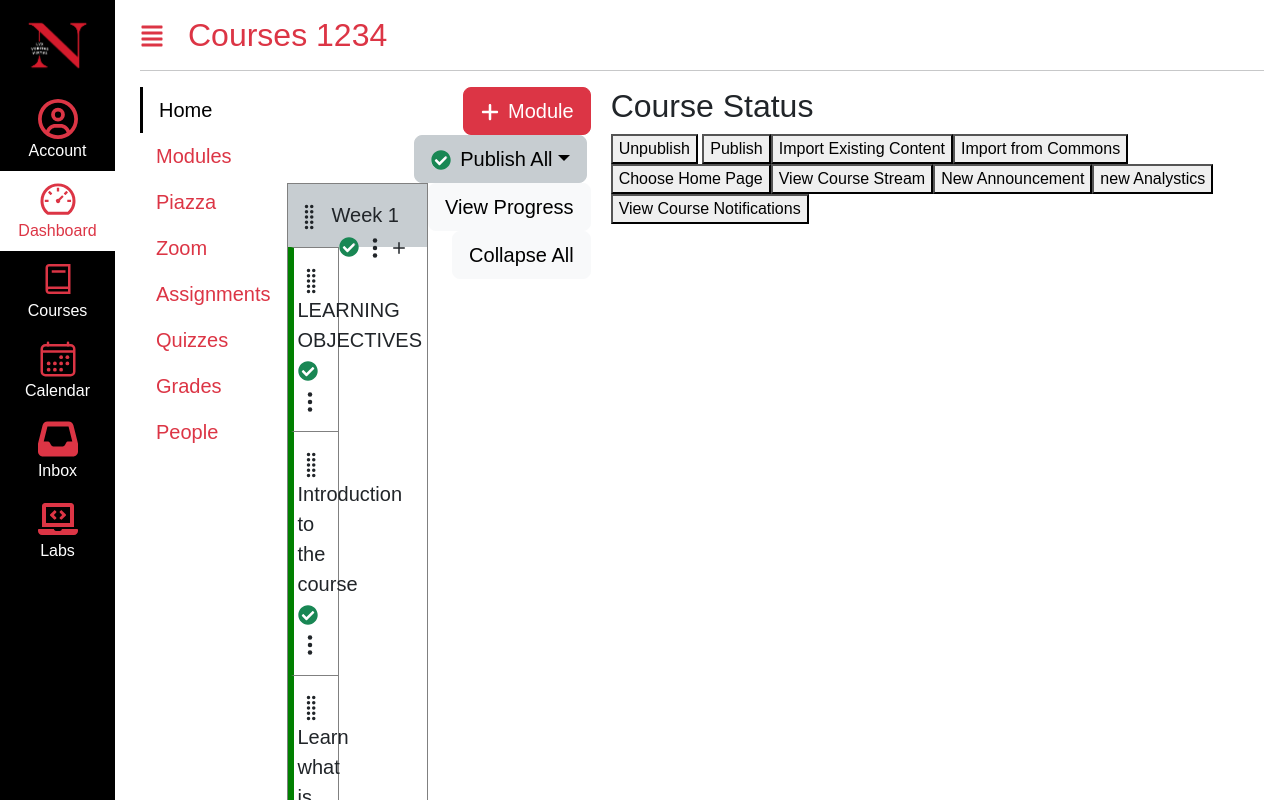
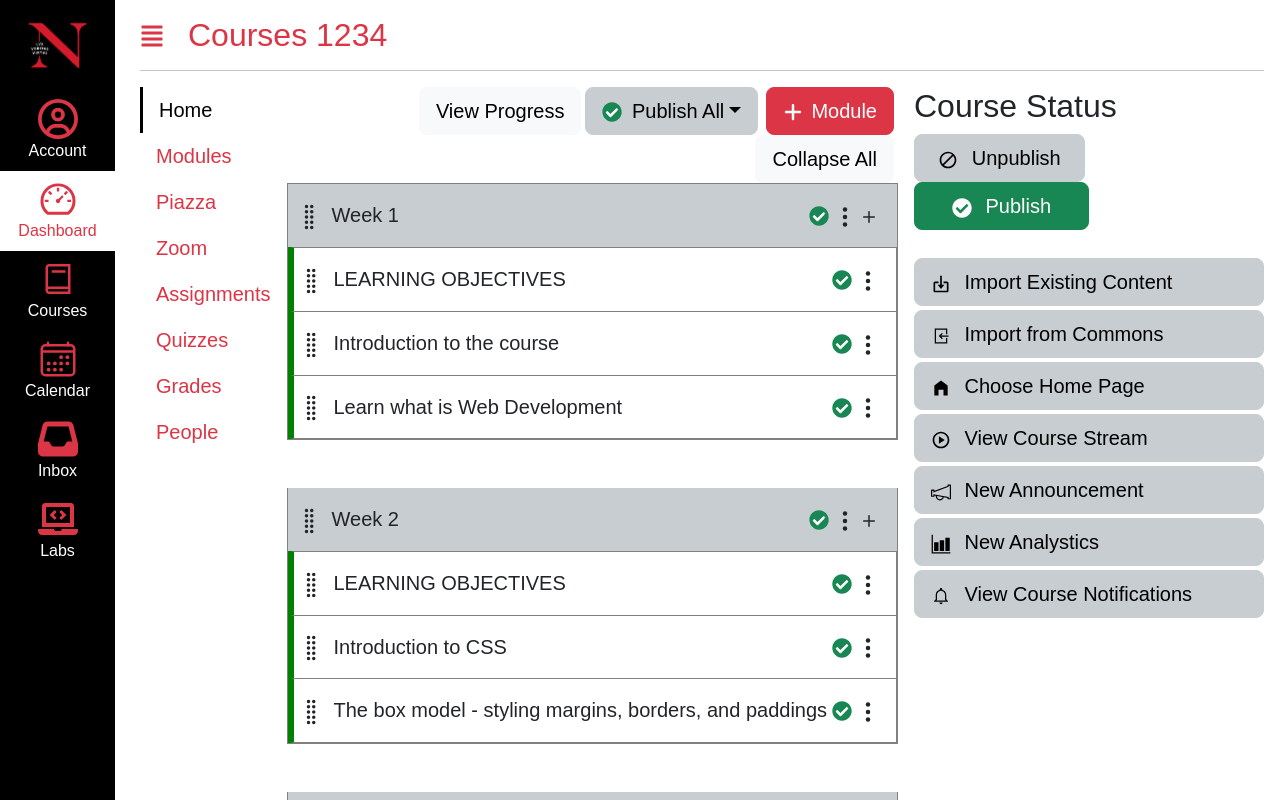
Before and after one commit to JerryYanTY/kambaz-next-js, a Next.js app: page /Courses/1234/Home in a window 1280 px wide. Shown: the top 800 px of the page. Built offline with nearby package versions, Linux system fonts and the light colour scheme.

Commit message:
Status styled

```diff
--- a/app/(Kambaz)/Courses/[cid]/Home/Status.tsx
+++ b/app/(Kambaz)/Courses/[cid]/Home/Status.tsx
@@ -1,13 +1,38 @@
+import { MdDoNotDisturbAlt } from "react-icons/md";
+import { FaCheckCircle } from "react-icons/fa";
+import { BiImport } from "react-icons/bi";
+import { LiaFileImportSolid } from "react-icons/lia";
+import { IoBarChartSharp } from "react-icons/io5";
+import { IoMdNotificationsOutline } from "react-icons/io";
+import { MdHomeFilled } from "react-icons/md";
+import { TfiAnnouncement } from "react-icons/tfi";
+import { MdOutlinePlayCircle } from "react-icons/md";
+
+import Button from "react-bootstrap/Button";
+
 export default function CourseStatus() {
   return (
-    <div id="wd-course-status">
+    <div id="wd-course-status" style={{width:"350px"}}>
       <h2>Course Status</h2>
-      <button>Unpublish</button> <button>Publish</button>
-      <button>Import Existing Content</button>
-      <button>Import from Commons</button>
-      <button>Choose Home Page</button>
-      <button>View Course Stream</button>
-      <button>New Announcement</button>
-      <button>new Analystics</button>
-      <button>View Course Notifications</button>
+      <div className="w-50 pe-1">
+         <Button variant="secondary" size="lg" className="w-100 text-nowrap ">
+           <MdDoNotDisturbAlt className="me-2 fs-5" /> Unpublish </Button> </div>
+       <div className="w-50">
+         <Button variant="success" size="lg" className="w-100">
+           <FaCheckCircle className="me-2 fs-5" /> Publish </Button> </div>
+     <br />
+     <Button variant="secondary" size="lg" className="w-100 mt-1 text-start">
+       <BiImport className="me-2 fs-5" /> Import Existing Content </Button>
+     <Button variant="secondary" size="lg" className="w-100 mt-1 text-start">
+       <LiaFileImportSolid className="me-2 fs-5" /> Import from Commons </Button>
+       <Button variant="secondary" size="lg" className="w-100 mt-1 text-start">
+       <MdHomeFilled className="me-2 fs-5" /> Choose Home Page </Button>
+       <Button variant="secondary" size="lg" className="w-100 mt-1 text-start">
+       <MdOutlinePlayCircle className="me-2 fs-5" /> View Course Stream </Button>
+       <Button variant="secondary" size="lg" className="w-100 mt-1 text-start">
+       <TfiAnnouncement className="me-2 fs-5" /> New Announcement </Button>
+       <Button variant="secondary" size="lg" className="w-100 mt-1 text-start">
+       <IoBarChartSharp className="me-2 fs-5" /> New Analystics </Button>
+       <Button variant="secondary" size="lg" className="w-100 mt-1 text-start">
+       <IoMdNotificationsOutline className="me-2 fs-5" /> View Course Notifications </Button>
     </div> );}
```
